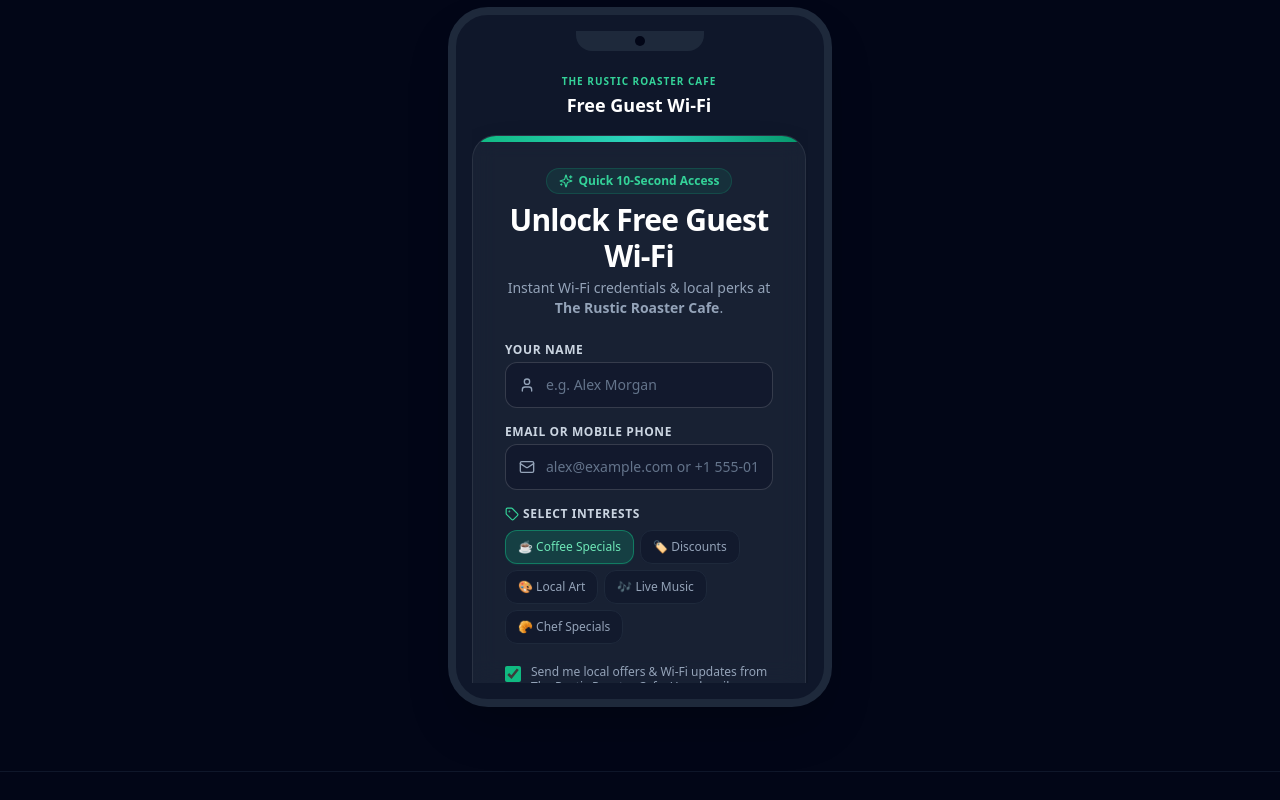
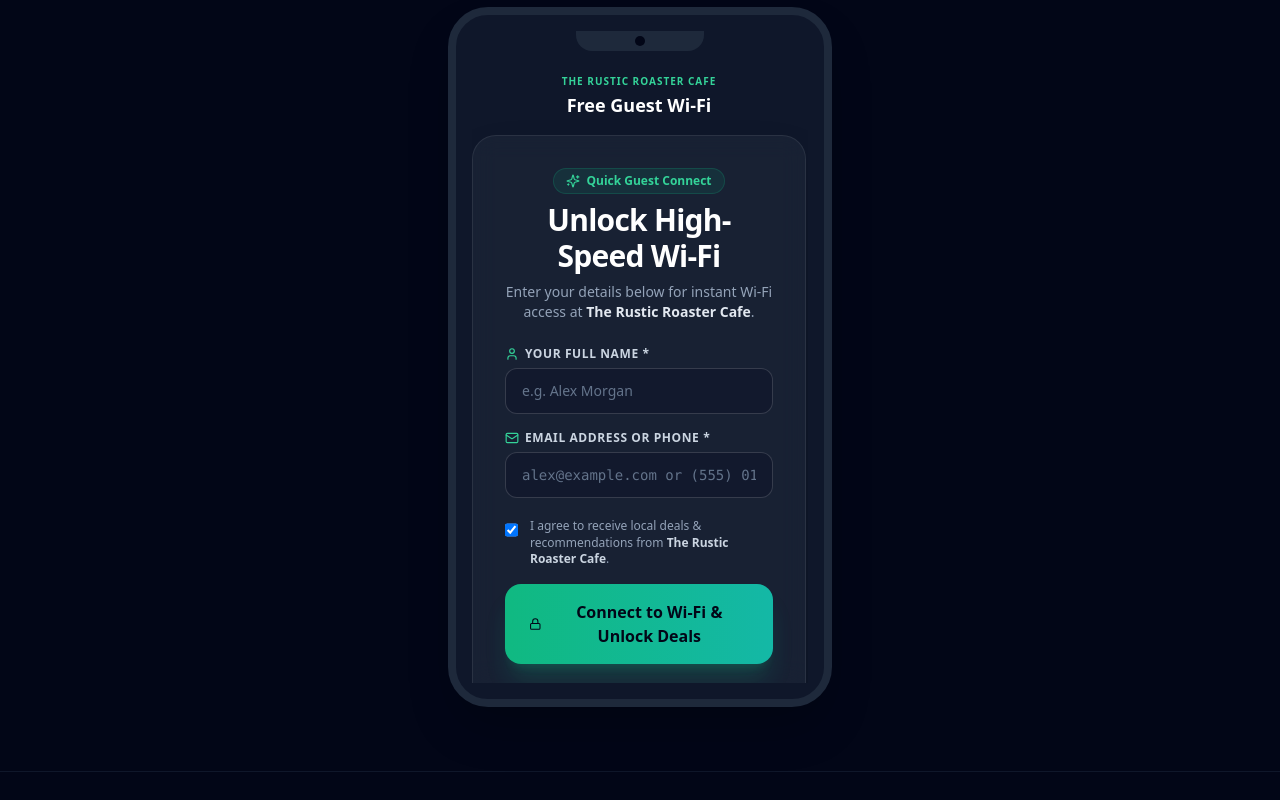
Before and after one commit to fouzi29/explore-local-wifi-qr, a Next.js app: page / in a window 1280 px wide. Shown: the part 960-1760 px from the top of the page. Built offline with nearby package versions, Linux system fonts and the light colour scheme.

Commit message:
Remove interests selector chips from guest lead form and lead notification email template

```diff
--- a/components/LeadForm.tsx
+++ b/components/LeadForm.tsx
@@ -2,7 +2,7 @@
 
 import React, { useState } from 'react';
 import confetti from 'canvas-confetti';
-import { Lock, Sparkles, CheckCircle2, User, Mail, Tag } from 'lucide-react';
+import { Lock, Sparkles, CheckCircle2, User, Mail } from 'lucide-react';
 import { CapturedLead } from '@/lib/storage';
 
 interface LeadFormProps {
@@ -11,29 +11,12 @@
   onSuccess: (lead: CapturedLead) => void;
 }
 
-const INTEREST_OPTIONS = [
-  '☕ Coffee Specials',
-  '🏷️ Discounts',
-  '🎨 Local Art',
-  '🎶 Live Music',
-  '🥐 Chef Specials'
-];
-
 export const LeadForm: React.FC<LeadFormProps> = ({ venueId, venueName, onSuccess }) => {
   const [name, setName] = useState('');
   const [emailOrPhone, setEmailOrPhone] = useState('');
-  const [selectedInterests, setSelectedInterests] = useState<string[]>([INTEREST_OPTIONS[0]]);
   const [marketingConsent, setMarketingConsent] = useState(true);
   const [loading, setLoading] = useState(false);
   const [error, setError] = useState('');
-
-  const toggleInterest = (interest: string) => {
-    if (selectedInterests.includes(interest)) {
-      setSelectedInterests(selectedInterests.filter(i => i !== interest));
-    } else {
-      setSelectedInterests([...selectedInterests, interest]);
-    }
-  };
 
   const handleSubmit = async (e: React.FormEvent) => {
     e.preventDefault();
@@ -63,7 +46,7 @@
           venueId,
           name: name.trim(),
           emailOrPhone: emailOrPhone.trim(),
-          interests: selectedInterests,
+          interests: [],
           marketingConsent,
           deviceType
         })
@@ -72,125 +55,98 @@
       const data = await response.json();
 
       if (data.success && data.lead) {
+        // Trigger celebratory confetti effect
+        try {
           confetti({
             particleCount: 80,
             spread: 70,
             origin: { y: 0.6 }
           });
+        } catch (err) {
+          // Fallback if confetti fails
+        }
+
         onSuccess(data.lead);
       } else {
-        setError(data.error || 'Failed to unlock Wi-Fi. Please try again.');
+        setError(data.error || 'Failed to submit form. Please try again.');
       }
-    } catch (err: any) {
-      setError('Network connection error. Please try again.');
+    } catch (err) {
+      setError('Network error. Please try again.');
     } finally {
       setLoading(false);
     }
   };
 
   return (
-    <div className="glass-card rounded-2xl sm:rounded-3xl p-5 sm:p-8 border border-emerald-500/30 shadow-2xl relative overflow-hidden">
+    <div className="glass-card rounded-3xl p-6 sm:p-8 border border-slate-800 shadow-2xl relative overflow-hidden">
 
-      {/* Top Gradient Bar */}
-      <div className="absolute top-0 left-0 right-0 h-1.5 bg-gradient-to-r from-emerald-500 via-teal-400 to-emerald-600"></div>
+      {/* Header */}
+      <div className="text-center space-y-2 mb-6">
+        <div className="inline-flex items-center gap-1.5 px-3 py-1 rounded-full bg-emerald-500/10 text-emerald-400 border border-emerald-500/20 text-xs font-semibold">
+          <Sparkles className="w-3.5 h-3.5" /> Quick Guest Connect
+        </div>
 
-      <div className="text-center mb-5 sm:mb-6">
-        <div className="inline-flex items-center gap-1.5 px-3 py-1 rounded-full bg-emerald-500/10 border border-emerald-500/20 text-emerald-400 text-xs font-semibold mb-2">
-          <Sparkles className="w-3.5 h-3.5" /> Quick 10-Second Access
-        </div>
-        <h2 className="text-xl sm:text-3xl font-extrabold text-white tracking-tight">
-          Unlock Free Guest Wi-Fi
+        <h2 className="text-2xl sm:text-3xl font-extrabold text-white tracking-tight">
+          Unlock High-Speed Wi-Fi
         </h2>
-        <p className="text-slate-400 text-xs sm:text-sm mt-1">
-          Instant Wi-Fi credentials & local perks at <strong>{venueName}</strong>.
+
+        <p className="text-xs sm:text-sm text-slate-400">
+          Enter your details below for instant Wi-Fi access at <strong className="text-slate-200">{venueName}</strong>.
         </p>
       </div>
 
       {error && (
-        <div className="mb-4 p-3 rounded-xl bg-red-500/10 border border-red-500/30 text-red-400 text-xs text-center font-medium">
+        <div className="mb-4 p-3 rounded-xl bg-red-500/10 border border-red-500/30 text-red-400 text-xs font-medium text-center">
           {error}
         </div>
       )}
 
+      {/* Form */}
       <form onSubmit={handleSubmit} className="space-y-4">
 
-        {/* Guest Name */}
+        {/* Name Input */}
         <div>
-          <label className="block text-xs font-semibold text-slate-300 uppercase tracking-wider mb-1">
-            Your Name
+          <label htmlFor="guest-name" className="block text-xs font-semibold text-slate-300 uppercase tracking-wider mb-1.5 flex items-center gap-1.5">
+            <User className="w-3.5 h-3.5 text-emerald-400" /> Your Full Name *
           </label>
-          <div className="relative">
-            <div className="absolute inset-y-0 left-0 pl-3.5 flex items-center pointer-events-none text-slate-400">
-              <User className="w-4 h-4" />
-            </div>
           <input
+            id="guest-name"
             type="text"
             required
             value={name}
             onChange={e => setName(e.target.value)}
             placeholder="e.g. Alex Morgan"
-              className="w-full pl-10 pr-4 py-3 rounded-xl glass-input text-white text-base sm:text-sm placeholder-slate-500 focus:outline-none transition-all"
+            className="w-full px-4 py-3 rounded-xl glass-input text-white text-base sm:text-sm placeholder-slate-500 focus:outline-none"
           />
         </div>
-        </div>
 
-        {/* Email or Phone */}
+        {/* Email or Phone Input */}
         <div>
-          <label className="block text-xs font-semibold text-slate-300 uppercase tracking-wider mb-1">
-            Email or Mobile Phone
+          <label htmlFor="guest-contact" className="block text-xs font-semibold text-slate-300 uppercase tracking-wider mb-1.5 flex items-center gap-1.5">
+            <Mail className="w-3.5 h-3.5 text-emerald-400" /> Email Address or Phone *
           </label>
-          <div className="relative">
-            <div className="absolute inset-y-0 left-0 pl-3.5 flex items-center pointer-events-none text-slate-400">
-              <Mail className="w-4 h-4" />
-            </div>
           <input
+            id="guest-contact"
             type="text"
             required
             value={emailOrPhone}
             onChange={e => setEmailOrPhone(e.target.value)}
-              placeholder="alex@example.com or +1 555-0192"
-              className="w-full pl-10 pr-4 py-3 rounded-xl glass-input text-white text-base sm:text-sm placeholder-slate-500 focus:outline-none transition-all"
+            placeholder="alex@example.com or (555) 019-2834"
+            className="w-full px-4 py-3 rounded-xl glass-input text-white text-base sm:text-sm placeholder-slate-500 focus:outline-none font-mono"
           />
         </div>
-        </div>
 
-        {/* Local Interests (Chips) */}
-        <div>
-          <label className="block text-xs font-semibold text-slate-300 uppercase tracking-wider mb-2 flex items-center gap-1">
-            <Tag className="w-3.5 h-3.5 text-emerald-400" /> Select Interests
-          </label>
-          <div className="flex flex-wrap gap-1.5">
-            {INTEREST_OPTIONS.map(interest => {
-              const active = selectedInterests.includes(interest);
-              return (
-                <button
-                  type="button"
-                  key={interest}
-                  onClick={() => toggleInterest(interest)}
-                  className={`text-xs font-medium px-3 py-2 rounded-xl border transition-all ${
-                    active
-                      ? 'bg-emerald-500/20 text-emerald-300 border-emerald-500/50 shadow-sm shadow-emerald-500/10'
-                      : 'bg-slate-900/60 text-slate-400 border-slate-800 hover:border-slate-700'
-                  }`}
-                >
-                  {interest}
-                </button>
-              );
-            })}
-          </div>
-        </div>
-
-        {/* Consent Checkbox */}
-        <div className="flex items-start gap-2.5 pt-1">
+        {/* Marketing Opt-in Checkbox */}
+        <div className="flex items-start gap-3 pt-1">
           <input
+            id="marketing-consent"
             type="checkbox"
-            id="marketingConsent"
             checked={marketingConsent}
             onChange={e => setMarketingConsent(e.target.checked)}
-            className="mt-0.5 w-4 h-4 rounded border-slate-700 bg-slate-900 text-emerald-500 focus:ring-emerald-500/30 accent-emerald-500 shrink-0"
+            className="mt-1 w-4 h-4 rounded bg-slate-900 border-slate-700 text-emerald-500 focus:ring-emerald-500 focus:ring-offset-slate-950"
           />
-          <label htmlFor="marketingConsent" className="text-xs text-slate-400 leading-tight cursor-pointer select-none">
-            Send me local offers & Wi-Fi updates from {venueName}. Unsubscribe anytime.
+          <label htmlFor="marketing-consent" className="text-xs text-slate-400 leading-snug cursor-pointer select-none">
+            I agree to receive local deals & recommendations from <strong className="text-slate-300">{venueName}</strong>.
           </label>
         </div>
 
@@ -198,24 +154,24 @@
         <button
           type="submit"
           disabled={loading}
-          className="w-full mt-3 py-3.5 px-6 rounded-xl bg-gradient-to-r from-emerald-500 to-teal-500 hover:from-emerald-400 hover:to-teal-400 text-slate-950 font-bold text-sm shadow-lg shadow-emerald-500/25 transition-all active:scale-[0.98] flex items-center justify-center gap-2 disabled:opacity-50"
+          className="w-full py-4 px-6 rounded-2xl bg-gradient-to-r from-emerald-500 to-teal-500 hover:from-emerald-400 hover:to-teal-400 text-slate-950 font-extrabold text-sm sm:text-base shadow-xl shadow-emerald-500/20 transition-all flex items-center justify-center gap-2 transform active:scale-95 disabled:opacity-50 mt-2"
         >
           {loading ? (
             <div className="w-5 h-5 border-2 border-slate-950 border-t-transparent rounded-full animate-spin"></div>
           ) : (
             <>
               <Lock className="w-4 h-4" />
-              <span>Unlock Wi-Fi & View Deals</span>
+              <span>Connect to Wi-Fi & Unlock Deals</span>
             </>
           )}
         </button>
 
       </form>
 
-      <div className="mt-4 text-center">
-        <p className="text-[10px] text-slate-500 flex items-center justify-center gap-1">
-          <CheckCircle2 className="w-3.5 h-3.5 text-emerald-500" /> Instant Access • 256-Bit Secure
-        </p>
+      {/* Footer Guarantee */}
+      <div className="mt-4 text-center flex items-center justify-center gap-1.5 text-[11px] text-slate-500">
+        <CheckCircle2 className="w-3.5 h-3.5 text-emerald-500" />
+        <span>Your information is protected & encrypted. No spam ever.</span>
       </div>
 
     </div>
--- a/lib/email.ts
+++ b/lib/email.ts
@@ -201,7 +201,6 @@
           <table style="width: 100%; border-collapse: collapse; margin-bottom: 20px; background-color: #f8fafc; border-radius: 10px; padding: 12px;">
             <tr><td style="padding: 10px; color: #4b5563; font-weight: bold; width: 35%;">Guest Name:</td><td style="padding: 10px; font-weight: bold; color: #0f172a;">${lead.name}</td></tr>
             <tr><td style="padding: 10px; color: #4b5563; font-weight: bold;">Contact Info:</td><td style="padding: 10px; color: #16a34a; font-weight: bold;">${lead.emailOrPhone}</td></tr>
-            <tr><td style="padding: 10px; color: #4b5563; font-weight: bold;">Interests:</td><td style="padding: 10px;">${lead.interests.join(', ') || 'General Wi-Fi'}</td></tr>
             <tr><td style="padding: 10px; color: #4b5563; font-weight: bold;">Device Scanner:</td><td style="padding: 10px;">${lead.deviceType || 'Mobile Web Scanner'}</td></tr>
             <tr><td style="padding: 10px; color: #4b5563; font-weight: bold;">Captured At:</td><td style="padding: 10px; color: #6b7280; font-size: 13px;">${new Date(lead.createdAt).toLocaleString()}</td></tr>
           </table>
```
Lines whose indentation alone changed are shown as unchanged.
